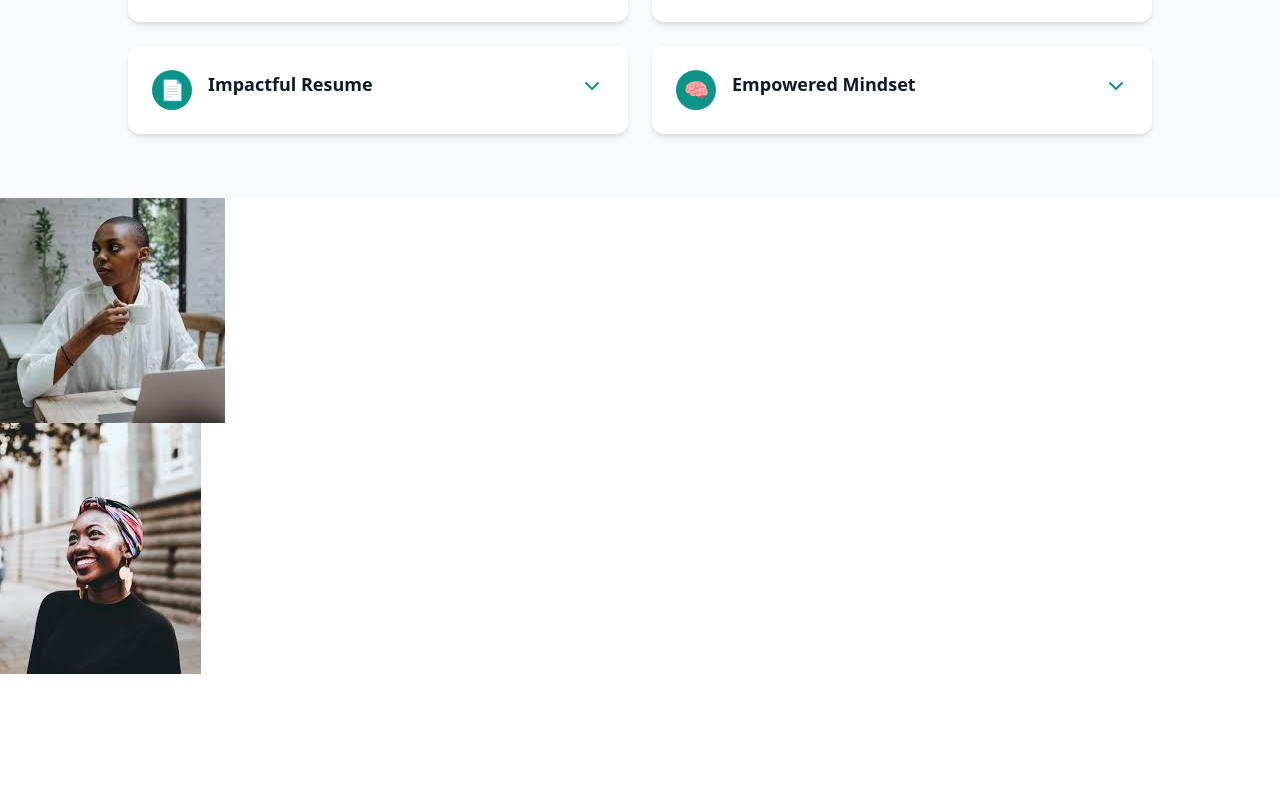
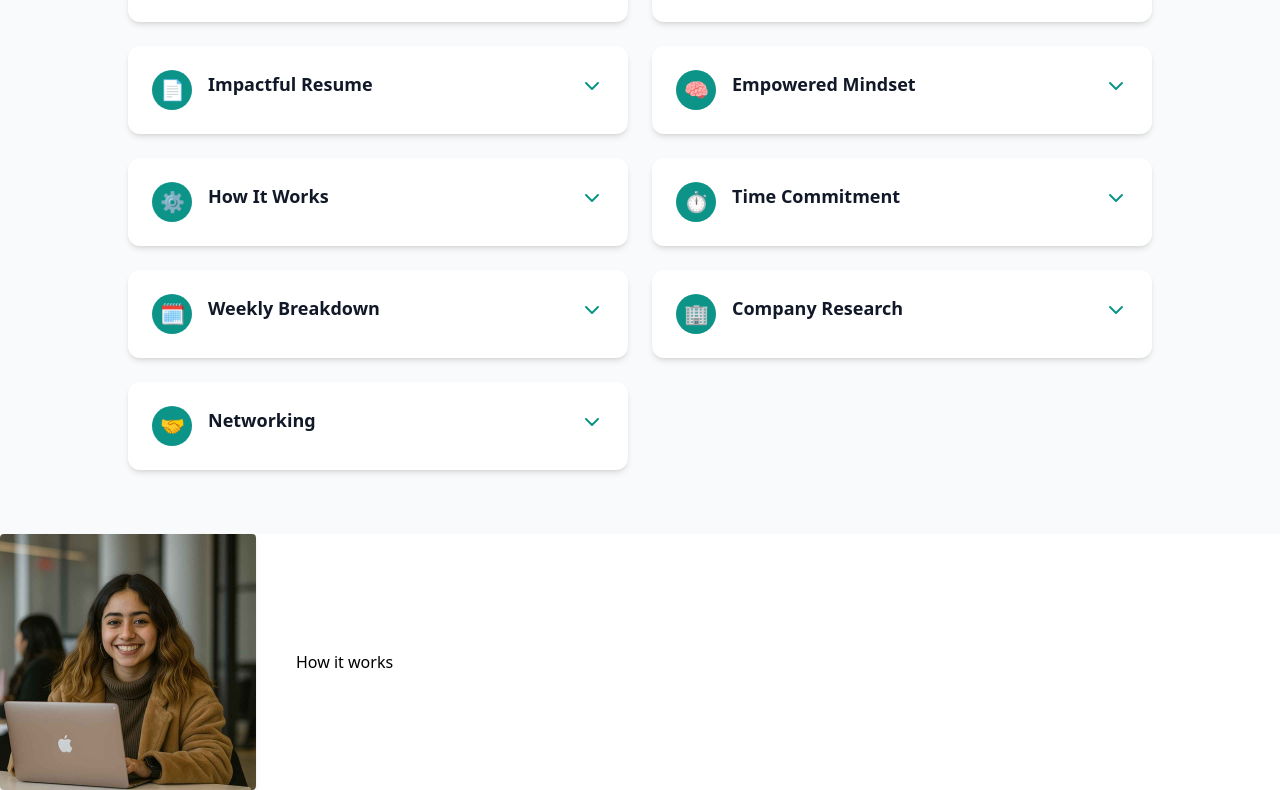
Before and after one commit to eddyfranc/ZinduPrep, a React (Vite) app: page / in a window 1280 px wide. Shown: the part 850-1640 px from the top of the page. Before the commit the page ends 1524 px from the top, so only its background shows below. Built offline with nearby package versions, Linux system fonts and the light colour scheme.

Commit message:
added readme

```diff
--- a/src/App.jsx
+++ b/src/App.jsx
@@ -2,7 +2,7 @@ import Navbar from './Components/Navbar';
 import { BrowserRouter, Routes, Route } from 'react-router-dom';
 import Home from './Components/Home';
 import Login from './Components/Login';
-import Program from './Components/Program';
+
 
 function App() {
   return (
@@ -11,7 +11,7 @@ function App() {
     <Routes>
       <Route path="/" element={<Home />} />
       <Route path="/login" element={<Login />} />
-      <Route path="/program" element={<Program />} />
+
       {/* Add more routes as needed */}
     </Routes>
     </BrowserRouter>
--- a/src/Components/Home.jsx
+++ b/src/Components/Home.jsx
@@ -1,141 +1,54 @@
-// import React from 'react'
-// import { ChevronDown } from 'lucide-react';
-
-// function Home() {
-
-//     const modules = [
-//       {
-//         title: 'Self-Assessment & Personal Branding',
-//         icon: '🌱',
-//       },
-//       {
-//         title: 'Compensation & Negotiation',
-//         icon: '💲',
-//       },
-//       {
-//         title: 'Profile Optimization',
-//         icon: '👤',
-//       },
-//       {
-//         title: 'AI-Powered Mock Interviews',
-//         icon: '🎤',
-//       },
-//       {
-//         title: 'Impactful Resume',
-//         icon: '📄',
-//       },
-//       {
-//         title: 'Empowered Mindset',
-//         icon: '🧠',
-//       },
-//     ];
-
-//     const Program = () => {
-//       const [openIndex, setOpenIndex] = useState(null);
-
-//       const toggle = (index) => {
-//         setOpenIndex(openIndex === index ? null : index);
-//       };
-
-//   return (
-//     <section className="flex flex-col-reverse lg:flex-row items-center justify-between px-6 py-12 max-w-7xl mx-auto">
-//       <div className="max-w-xl text-center lg:text-left">
-//         <h1 className="text-4xl font-bold text-teal-700 mb-4">
-//           Get Ready. Get Hired.
-//         </h1>
-//         <p className="text-gray-600 text-lg mb-6">
-//           Unlock your potential: Prep, Practice and Succeed!
-//         </p>
-//         <button className="bg-teal-600 hover:bg-teal-700 text-white px-6 py-2 rounded-lg shadow-md">
-//           Enroll Now
-//         </button>
-//         <p className="text-sm text-gray-500 mt-3">
-//           Next start date – August 1st, 2025
-//         </p>
-//       </div>
-
-//       <div className="w-full lg:w-1/2 mb-10 lg:mb-0">
-//         <div className="w-74 h-74 rounded-full overflow-hidden shadow-lg">
-//           <img
-//             src="public/profileiamge.png"
-//             alt="Celebrating students"
-//             className="object-cover w-full h-full"
-//           />
-//         </div>
-//       </div>
-//     </section>
-
-// // hersosection
-//  <section className="py-16 px-6 bg-gray-50 text-center">
-//       <h2 className="text-3xl font-bold text-teal-700 mb-4">Program Overview</h2>
-//       <p className="text-gray-600 max-w-3xl mx-auto mb-12">
-//         Our program is designed for junior software engineers, developers, and recent graduates who are
-//         ready to jump into their career journey. Over the course of 8 weeks, you will learn the essential
-//         skills and knowledge to start your job search with confidence. With a structured curriculum, peer
-//         learning sessions, and a robust accountability support, you will have everything you need to succeed!
-//       </p>
-
-//       <div className="grid grid-cols-1 md:grid-cols-2 gap-6 max-w-5xl mx-auto">
-//         {modules.map((item, index) => (
-//           <div
-//             key={index}
-//             className="bg-white rounded-xl p-6 shadow-md text-left flex items-start justify-between cursor-pointer transition hover:shadow-lg"
-//             onClick={() => toggle(index)}
-//           >
-//             <div className="flex items-start gap-4">
-//               <div className="bg-teal-600 text-white text-xl w-10 h-10 flex items-center justify-center rounded-full">
-//                 {item.icon}
-//               </div>
-//               <h3 className="text-lg font-semibold text-gray-900">
-//                 {item.title}
-//               </h3>
-//             </div>
-//             <ChevronDown
-//               className={`text-teal-600 mt-1 transform transition-transform ${
-//                 openIndex === index ? 'rotate-180' : ''
-//               }`}
-//             />
-//           </div>
-//         ))}
-//       </div>
-//     </section>
-
-//   );
-// };
-
-// export default Home;
-
-import React, { useState } from 'react';
-import { ChevronDown } from 'lucide-react';
+import { useState } from "react";
+import { ChevronDown } from "lucide-react";
 
 function Home() {
   const [openIndex, setOpenIndex] = useState(null);
 
   const modules = [
     {
-      title: 'Self-Assessment & Personal Branding',
-      icon: '🌱',
+      title: "Self-Assessment & Personal Branding",
+      icon: "🌱",
     },
     {
-      title: 'Compensation & Negotiation',
-      icon: '💲',
+      title: "Compensation & Negotiation",
+      icon: "💲",
     },
     {
-      title: 'Profile Optimization',
-      icon: '👤',
+      title: "Profile Optimization",
+      icon: "👤",
     },
     {
-      title: 'AI-Powered Mock Interviews',
-      icon: '🎤',
+      title: "AI-Powered Mock Interviews",
+      icon: "🎤",
     },
     {
-      title: 'Impactful Resume',
-      icon: '📄',
+      title: "Impactful Resume",
+      icon: "📄",
     },
     {
-      title: 'Empowered Mindset',
-      icon: '🧠',
+      title: "Empowered Mindset",
+      icon: "🧠",
     },
+    {
+    title: "How It Works",
+    icon: "⚙️",
+  },
+  {
+    title: "Time Commitment",
+    icon: "⏱️",
+  },
+  {
+    title: "Weekly Breakdown",
+    icon: "🗓️",
+  },
+  {
+    title: "Company Research",
+    icon: "🏢",
+  },
+  {
+    title: "Networking",
+    icon: "🤝",
+  },
   ];
 
   const toggle = (index) => {
@@ -164,7 +77,7 @@ function Home() {
         <div className="w-full lg:w-auto mb-10 lg:mb-0 flex justify-center">
           <div className="w-64 h-64 rounded-full overflow-hidden shadow-lg">
             <img
-              src="/profileimage.png"
+              src="public/profileiamge.png"
               alt="Celebrating students"
               className="object-cover w-full h-full"
             />
@@ -174,12 +87,16 @@ function Home() {
 
       {/* Program Overview Section */}
       <section className="py-16 px-6 bg-gray-50 text-center">
-        <h2 className="text-3xl font-bold text-teal-700 mb-4">Program Overview</h2>
+        <h2 className="text-3xl font-bold text-teal-700 mb-4">
+          Program Overview
+        </h2>
         <p className="text-gray-600 max-w-3xl mx-auto mb-12">
-          Our program is designed for junior software engineers, developers, and recent graduates who are
-          ready to jump into their career journey. Over the course of 8 weeks, you will learn the essential
-          skills and knowledge to start your job search with confidence. With a structured curriculum, peer
-          learning sessions, and a robust accountability support, you will have everything you need to succeed!
+          Our program is designed for junior software engineers, developers, and
+          recent graduates who are ready to jump into their career journey. Over
+          the course of 8 weeks, you will learn the essential skills and
+          knowledge to start your job search with confidence. With a structured
+          curriculum, peer learning sessions, and a robust accountability
+          support, you will have everything you need to succeed!
         </p>
 
         <div className="grid grid-cols-1 md:grid-cols-2 gap-6 max-w-5xl mx-auto">
@@ -199,7 +116,7 @@ function Home() {
               </div>
               <ChevronDown
                 className={`text-teal-600 mt-1 transition-transform duration-300 ${
-                  openIndex === index ? 'rotate-180' : ''
+                  openIndex === index ? "rotate-180" : ""
                 }`}
               />
             </div>
@@ -208,14 +125,28 @@ function Home() {
       </section>
 
       <section>
-
-<img src="public/Images/zind.jpeg" alt="Zindua Image" />
-<img src="public/Images/download.jpeg" alt="Image" />
+        <div className="flex flex-row items-center gap-8">
+        <div>
+          <img
+            src="public/Images/unnamed.jpg"
+            className="rounded sm shadow-md w-64 h-64"
+            alt="Image"
+          />
+        </div>
+        {/* <div className="bg-white flex flex-col items-center p-2 rounded-sm shadow relative transition-all duration-300 ease-in-out">
+            fefs sdvxwesdhzxbnvc esjhnmfcekjfmnjehfbkjembf jevhnsbd fjcnv jesfdbvc j
+        </div> */}
+        <div>
+            <button className="bg-white items-center p-2 rounded sm transition-all duration-300 ease-in-out ">How it works</button>
+        </div>
 
 
+        </div>
       </section>
-    </>
+
+</>
+
+
   );
 }
-
 export default Home;
--- a/src/Components/Program.jsx
+++ /dev/null
@@ -1,75 +0,0 @@
-import { useState } from 'react';
-import { ChevronDown } from 'lucide-react';
-
-const modules = [
-  {
-    title: 'Self-Assessment & Personal Branding',
-    icon: '🌱',
-  },
-  {
-    title: 'Compensation & Negotiation',
-    icon: '💲',
-  },
-  {
-    title: 'Profile Optimization',
-    icon: '👤',
-  },
-  {
-    title: 'AI-Powered Mock Interviews',
-    icon: '🎤',
-  },
-  {
-    title: 'Impactful Resume',
-    icon: '📄',
-  },
-  {
-    title: 'Empowered Mindset',
-    icon: '🧠',
-  },
-];
-
-const Program = () => {
-  const [openIndex, setOpenIndex] = useState(null);
-
-  const toggle = (index) => {
-    setOpenIndex(openIndex === index ? null : index);
-  };
-
-  return (
-    <section className="py-16 px-6 bg-gray-50 text-center">
-      <h2 className="text-3xl font-bold text-teal-700 mb-4">Program Overview</h2>
-      <p className="text-gray-600 max-w-3xl mx-auto mb-12">
-        Our program is designed for junior software engineers, developers, and recent graduates who are
-        ready to jump into their career journey. Over the course of 8 weeks, you will learn the essential
-        skills and knowledge to start your job search with confidence. With a structured curriculum, peer
-        learning sessions, and a robust accountability support, you will have everything you need to succeed!
-      </p>
-
-      <div className="grid grid-cols-1 md:grid-cols-2 gap-6 max-w-5xl mx-auto">
-        {modules.map((item, index) => (
-          <div
-            key={index}
-            className="bg-white rounded-xl p-6 shadow-md text-left flex items-start justify-between cursor-pointer transition hover:shadow-lg"
-            onClick={() => toggle(index)}
-          >
-            <div className="flex items-start gap-4">
-              <div className="bg-teal-600 text-white text-xl w-10 h-10 flex items-center justify-center rounded-full">
-                {item.icon}
-              </div>
-              <h3 className="text-lg font-semibold text-gray-900">
-                {item.title}
-              </h3>
-            </div>
-            <ChevronDown
-              className={`text-teal-600 mt-1 transform transition-transform ${
-                openIndex === index ? 'rotate-180' : ''
-              }`}
-            />
-          </div>
-        ))}
-      </div>
-    </section>
-  );
-};
-
-export default Program;
```
Also changed, not shown: public/Images/unnamed.jpg (added), 1 other file (tests, documents, lock files or other folders).
